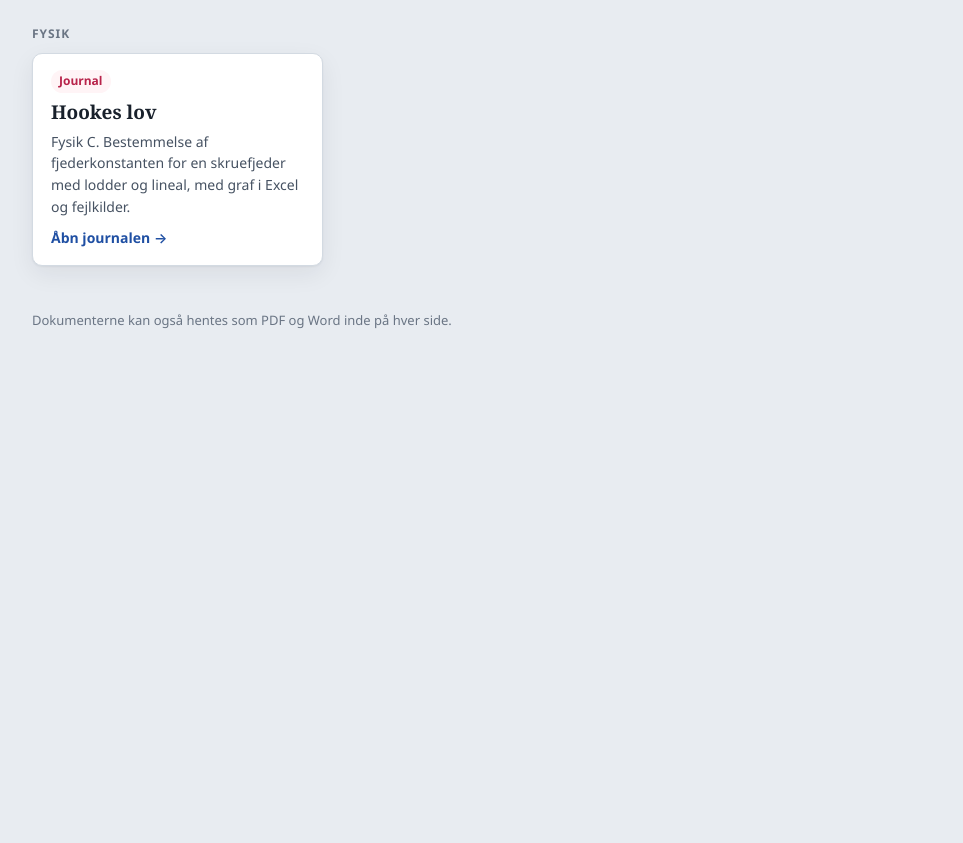
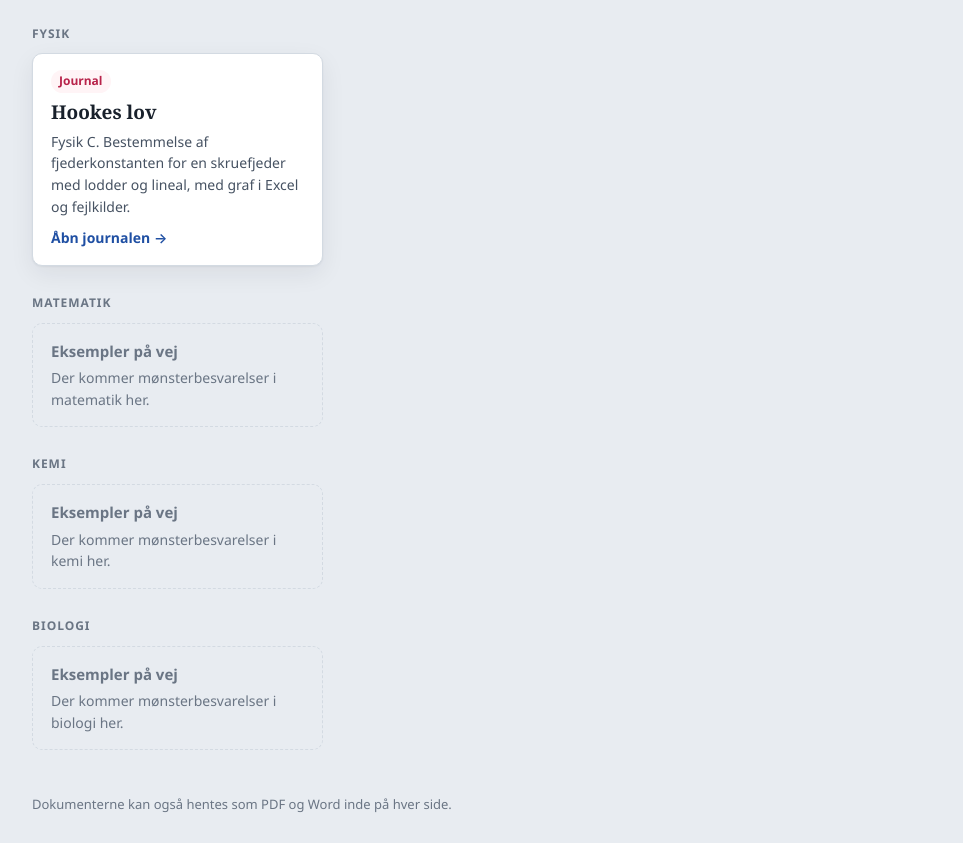
Before and after one commit to nimaEUCNord/moensterbesvarelser, a plain HTML site: page index.html in a window 1280 px wide. Shown: the part 139-982 px from the top of the page, without its empty margins (158-1121 px from the left). Before the commit the page ends 800 px from the top, so only its background shows below. Drawn offline with Linux system fonts and the light colour scheme.

Commit message:
Forside: pladsholdere for matematik, kemi og biologi
Co-Authored-By: Claude Opus 5.5 (1M context) <noreply@anthropic.com>

```diff
--- a/index.html
+++ b/index.html
@@ -77,6 +77,10 @@ h2 { font-size: 12px; letter-spacing: .08em; text-transform: uppercase; color: v
 .doc h3 { font: 700 19px/1.25 var(--doc); margin: 2px 0 0; }
 .doc p { margin: 0; color: var(--ink-2); font-size: 14px; }
 .doc .go { margin-top: 4px; color: var(--pen); font-weight: 600; font-size: 14px; }
+.doc.soon { background: transparent; border-style: dashed; box-shadow: none; }
+.doc.soon:hover { border-color: var(--rule); transform: none; }
+.doc.soon h3 { font: 600 15px/1.3 var(--sans); color: var(--muted); }
+.doc.soon p { color: var(--muted); }
 
 footer { margin: 44px 0 28px; color: var(--muted); font-size: 13px; }
 @media (prefers-reduced-motion: reduce) { .doc { transition: none; } .doc:hover { transform: none; } }
@@ -100,7 +104,7 @@ footer { margin: 44px 0 28px; color: var(--muted); font-size: 13px; }
   </header>
 
   <main>
-    <!-- Nyt dokument: kopiér et <a class="doc">-kort. Nyt fag: kopiér en hel <section>. -->
+    <!-- Nyt dokument: kopiér et <a class="doc">-kort, og slet fagets "soon"-kort. Nyt fag: kopiér en hel <section>. -->
     <section aria-labelledby="fag-fysik">
       <h2 id="fag-fysik">Fysik</h2>
       <div class="grid">
@@ -110,6 +114,27 @@ footer { margin: 44px 0 28px; color: var(--muted); font-size: 13px; }
           <p>Fysik C. Bestemmelse af fjederkonstanten for en skruefjeder med lodder og lineal, med graf i Excel og fejlkilder.</p>
           <span class="go">Åbn journalen →</span>
         </a>
+      </div>
+    </section>
+
+    <section aria-labelledby="fag-matematik">
+      <h2 id="fag-matematik">Matematik</h2>
+      <div class="grid">
+        <div class="doc soon"><h3>Eksempler på vej</h3><p>Der kommer mønsterbesvarelser i matematik her.</p></div>
+      </div>
+    </section>
+
+    <section aria-labelledby="fag-kemi">
+      <h2 id="fag-kemi">Kemi</h2>
+      <div class="grid">
+        <div class="doc soon"><h3>Eksempler på vej</h3><p>Der kommer mønsterbesvarelser i kemi her.</p></div>
+      </div>
+    </section>
+
+    <section aria-labelledby="fag-biologi">
+      <h2 id="fag-biologi">Biologi</h2>
+      <div class="grid">
+        <div class="doc soon"><h3>Eksempler på vej</h3><p>Der kommer mønsterbesvarelser i biologi her.</p></div>
       </div>
     </section>
   </main>
```
